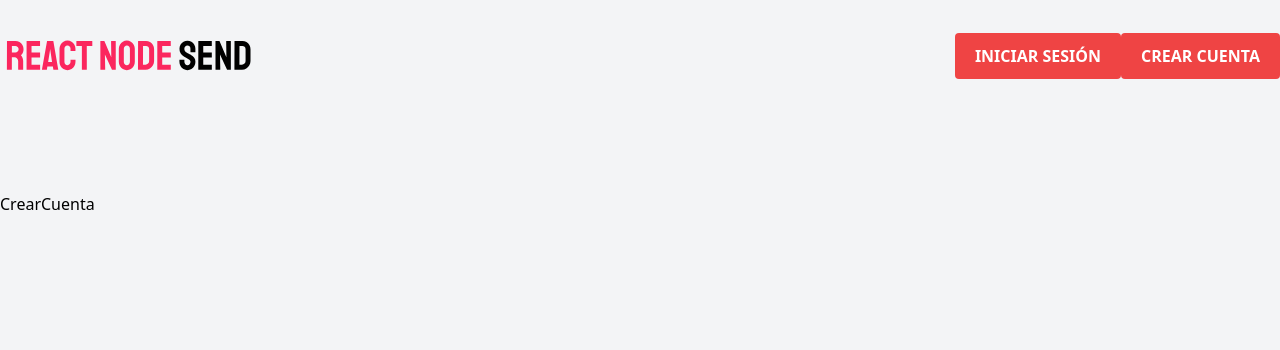
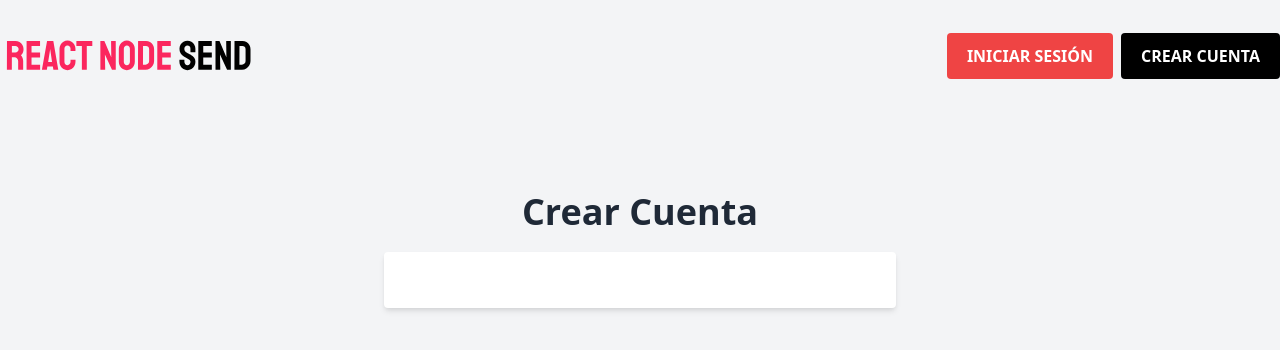
Before and after one commit to QuispeRosasGabriel/files-frontend-app, a Next.js app: page /crearcuenta in a window 1280 px wide. Shown: the top 350 px of the page. Built offline with nearby package versions, Linux system fonts and the light colour scheme.

Commit message:
creando cuenta

```diff
--- a/components/Header.js
+++ b/components/Header.js
@@ -4,14 +4,16 @@ import Link from 'next/link';
 const Header = () => {
     return (
         <header className="py-8 flex flex-col md:flex-row items-center justify-between">
-            <img src="logo.svg" className="w-64 mb-8 md:mb-0"/>
+            <Link href="/">
+            <img src="logo.svg" className="w-64 cursor-pointer mb-8 md:mb-0"/>
+            </Link>
 
             <div>
                 <Link href="/login">
-                    <a className="bg-red-500 px-5 py-3 rounded text-white font-bold uppercase">Iniciar Sesión</a>
+                    <a className="bg-red-500 cursor-pointer mr-2 px-5 py-3 rounded text-white font-bold uppercase">Iniciar Sesión</a>
                 </Link>
                 <Link href="/crearcuenta">
-                    <a className="bg-red-500 px-5 py-3 rounded text-white font-bold uppercase">Crear Cuenta</a>
+                    <a className="bg-black cursor-pointer px-5 py-3 rounded text-white font-bold uppercase">Crear Cuenta</a>
                 </Link>
             </div>
         </header>
--- a/pages/crearcuenta.js
+++ b/pages/crearcuenta.js
@@ -4,7 +4,17 @@ import Layout from '../components/Layout';
 const CrearCuenta = () => {
   return (
     <Layout>
-      <h1>CrearCuenta</h1>
+        <div className="md:w-4/5 xl:w-3/5 mx-auto mb-32">
+            <h2 className="text-4xl font-sans font-bold text-gray-800 text-center my-4">Crear Cuenta</h2>
+
+            <div className="flex justify-center mt-5">
+                <div className="w-full max-w-lg">
+                    <form className="bg-white rounded shadow-md px-8 pt-6 pb-8 mb-4">
+
+                    </form>
+                </div>
+            </div>
+        </div>
     </Layout>
   )
 }
```
